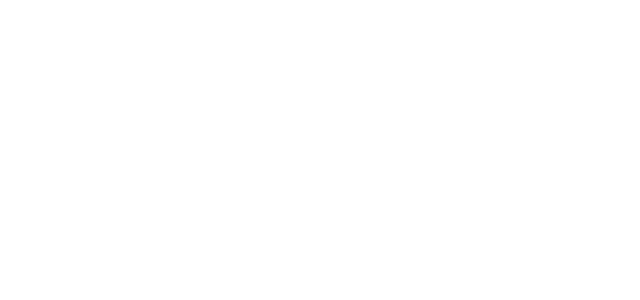
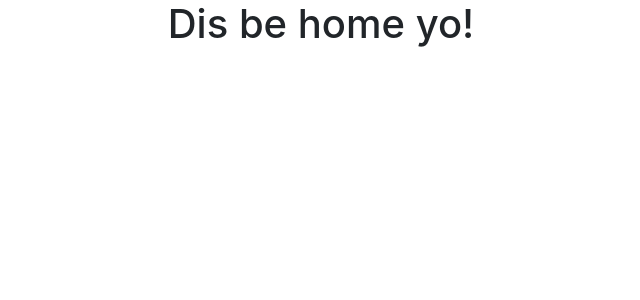
Before and after one commit to JamesBlocker/Neighborhood-Good, a React (Create React App) app in the folder client/: page / in a window 1280 px wide. Shown: the top 300 px of the page, without its empty margins (319-959 px from the left). Built offline with nearby package versions, Linux system fonts and the light colour scheme.

Commit message:
create home view

```diff
--- a/client/src/App.js
+++ b/client/src/App.js
@@ -6,6 +6,7 @@
 import LogIn from './views/LogIn'
 import LogOut from './views/LogOut'
 import SignUp from './views/SignUp'
+import Home from './views/Home'
 
 class App extends Component {
 
@@ -37,6 +38,8 @@
             return <SignUp {...props} onSignUpSuccess={this.onLoginSuccess.bind(this)} />
           }} />
 
+          <Route path="/" component={Home} />
+
         </Switch>
 
       </div>
--- /dev/null
+++ b/client/src/views/Home.jsx
@@ -0,0 +1,11 @@
+import React from 'react'
+
+const Home = (props) => {
+    return (
+        <div className="Home">
+            <h1>Dis be home yo!</h1>
+        </div>
+    )
+}
+
+export default Home
```
